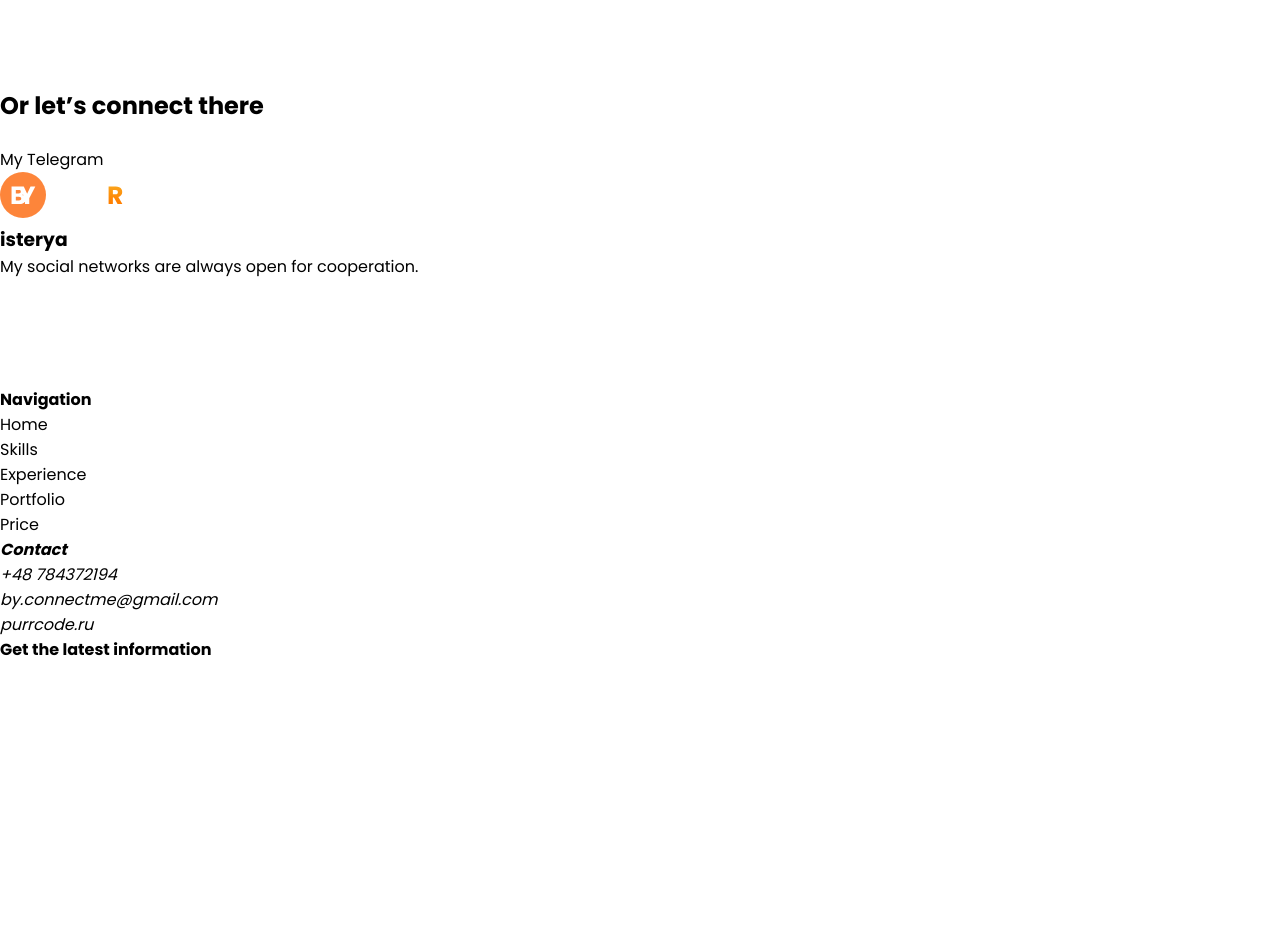
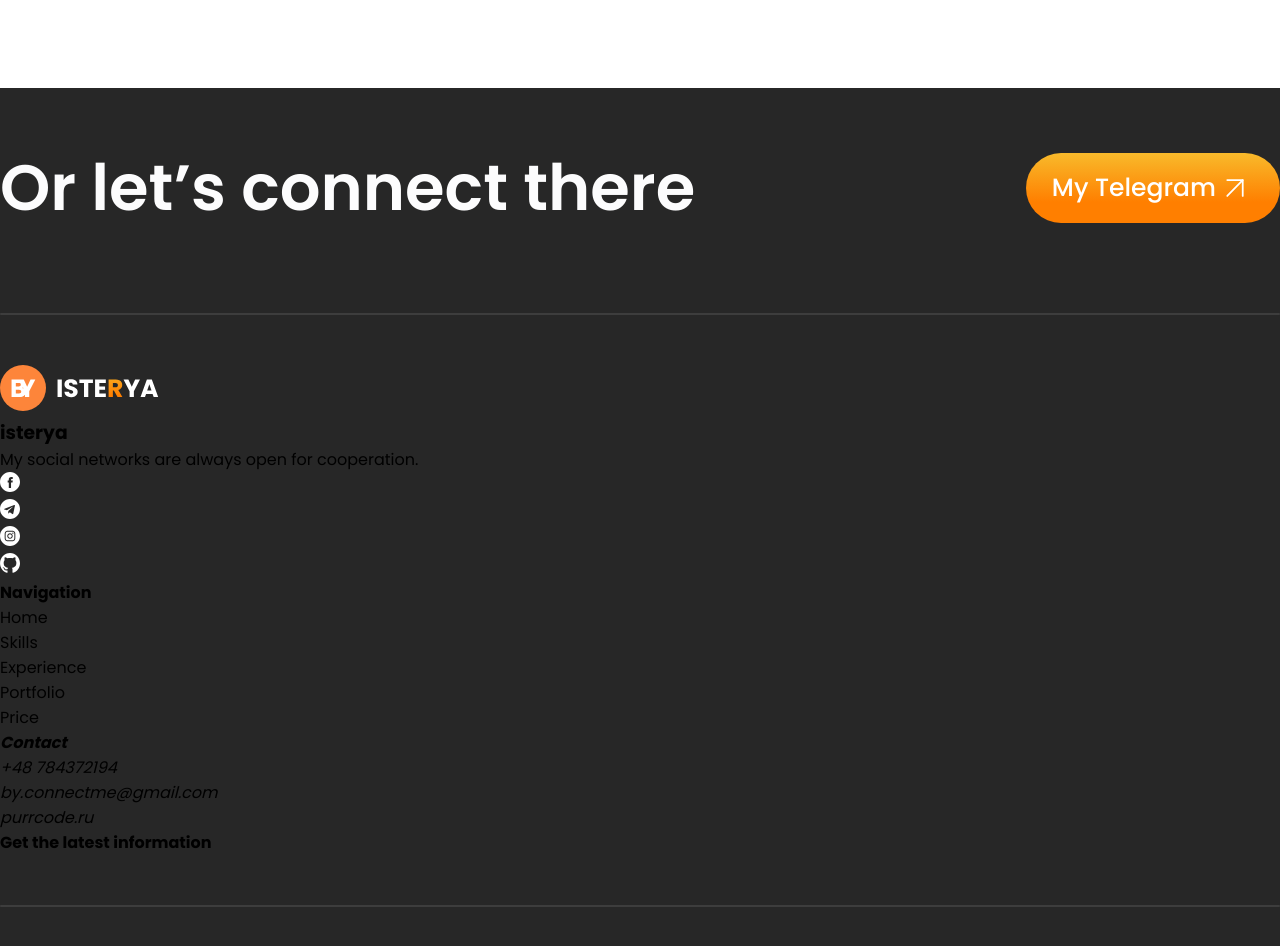
Before and after one commit to Isterya/my-portfolio, a React (Create React App) app: page / in a window 1280 px wide. Shown: the part 6140-7086 px from the top of the page. Before the commit the page ends 6802 px from the top, so only its background shows below. Built offline with nearby package versions, Linux system fonts and the light colour scheme.

Commit message:
refactor: separate UI and data storage, increase scalability

```diff
--- a/src/components/footer/Footer.tsx
+++ b/src/components/footer/Footer.tsx
@@ -1,10 +1,7 @@
+import { socialLinks, navLinks, contactInfo } from '../../data/footerData';
+
 import ArrowUp from '../../assets/icons/hero/arrow-up.svg';
 import logo from '../../assets/icons/footer-logo.svg';
-
-import facebookIcon from '../../assets/icons/socials/facebook-white.svg';
-import telegramIcon from '../../assets/icons/socials/telegram-white.svg';
-import instagramIcon from '../../assets/icons/socials/instagram-white.svg';
-import githubIcon from '../../assets/icons/socials/github-white.svg';
 
 import './footer.scss';
 
@@ -14,7 +11,6 @@ const Footer = () => {
       <div className="container">
         <div className="footer-telegram">
           <h2 className="footer-telegram__header">Or let’s connect there</h2>
-
           <a
             className="footer-telegram__link"
             href="https://t.me/perfectn1ght"
@@ -27,7 +23,7 @@ const Footer = () => {
           </a>
         </div>
 
-        <div className="footer-divider"></div>
+        <div className="footer-divider" />
 
         <div className="footer-wrapper">
           <div className="footer-social">
@@ -40,95 +36,62 @@ const Footer = () => {
               </a>
               <h3>isterya</h3>
             </div>
-
             <p className="footer__descr">
               My social networks are always open for cooperation.
             </p>
 
             <ul className="footer-social__links">
-              <li className="footer-social__item">
-                <a href="#">
+              {socialLinks.map(({ icon, alt, href }) => (
+                <li
+                  key={alt}
+                  className="footer-social__item"
+                >
+                  <a href={href}>
                     <img
-                    src={facebookIcon}
-                    alt="Link to facebook"
+                      src={icon}
+                      alt={`Link to ${alt}`}
                     />
                   </a>
                 </li>
-              <li className="footer-social__item">
-                <a href="#">
-                  <img
-                    src={telegramIcon}
-                    alt="Link to telegram"
-                  />
-                </a>
-              </li>
-              <li className="footer-social__item">
-                <a href="#">
-                  <img
-                    src={instagramIcon}
-                    alt="Link to instagram"
-                  />
-                </a>
-              </li>
-              <li className="footer-social__item">
-                <a href="#">
-                  <img
-                    src={githubIcon}
-                    alt="Link to github"
-                  />
-                </a>
-              </li>
+              ))}
             </ul>
           </div>
 
           <nav className="footer-nav">
             <h4 className="footer-title">Navigation</h4>
-
             <ul className="footer-nav__list">
-              <li className="footer-nav__item">
-                <a href="#home">Home</a>
+              {navLinks.map((link) => (
+                <li
+                  key={link}
+                  className="footer-nav__item"
+                >
+                  <a href={`#${link.toLowerCase()}`}>{link}</a>
                 </li>
-              <li className="footer-nav__item">
-                <a href="#skills">Skills</a>
-              </li>
-              <li className="footer-nav__item">
-                <a href="#experience">Experience</a>
-              </li>
-              <li className="footer-nav__item">
-                <a href="#portfolio">Portfolio</a>
-              </li>
-              <li className="footer-nav__item">
-                <a href="#price">Price</a>
-              </li>
+              ))}
             </ul>
           </nav>
 
           <address className="footer-contact">
             <h4 className="footer-title">Contact</h4>
-
             <ul className="footer-contact__list">
-              <li className="footer-contact__item">
-                <a href="tel:+48784372194">+48 784372194</a>
+              {contactInfo.map(({ text, href }) => (
+                <li
+                  key={href}
+                  className="footer-contact__item"
+                >
+                  <a href={href}>{text}</a>
                 </li>
-              <li className="footer-contact__item">
-                <a href="mailto:by.connectme@gmail.com">
-                  by.connectme@gmail.com
-                </a>
-              </li>
-              <li className="footer-contact__item">
-                <a href="#">purrcode.ru</a>
-              </li>
+              ))}
             </ul>
           </address>
 
           <div className="footer-email">
             <h4 className="footer-title">Get the latest information</h4>
-
             {/* TODO: make the email form */}
           </div>
         </div>
 
-        <div className="footer-divider"></div>
+        <div className="footer-divider" />
       </div>
     </footer>
   );
--- a/src/components/footer/footer.scss
+++ b/src/components/footer/footer.scss
@@ -0,0 +1,46 @@
+@import '../../styles/variables.scss';
+
+.footer {
+  min-height: 685px;
+  background-color: #272727;
+  padding: 25px 0;
+
+  &-telegram {
+    height: 150px;
+    display: flex;
+    align-items: center;
+    justify-content: space-between;
+
+    &__header {
+      font-weight: 600;
+      font-size: 64px;
+      line-height: 96px;
+      color: #fcfcfd;
+    }
+
+    &__link {
+      border-radius: 60px;
+      padding: 16px 26px;
+      background: $main-color;
+      display: flex;
+      align-items: center;
+      justify-content: space-between;
+
+      font-weight: 500;
+      font-size: 25px;
+      color: #fff;
+
+      img {
+        max-width: 38px;
+      }
+    }
+  }
+
+  &-divider {
+    margin: 50px 0;
+    width: 100%;
+    height: 2px;
+    background: rgba(255, 255, 255, 0.1);
+    border-radius: 5px;
+  }
+}
--- /dev/null
+++ b/src/data/footerData.ts
@@ -0,0 +1,36 @@
+import facebookIcon from '../assets/icons/socials/facebook-white.svg';
+import telegramIcon from '../assets/icons/socials/telegram-white.svg';
+import instagramIcon from '../assets/icons/socials/instagram-white.svg';
+import githubIcon from '../assets/icons/socials/github-white.svg';
+
+export interface SocialLinks {
+  icon: string;
+  alt: string;
+  href: string;
+}
+
+export interface contactInfo {
+  text: string;
+  href: string;
+}
+
+export const socialLinks: SocialLinks[] = [
+  { icon: facebookIcon, alt: 'facebook', href: '#' },
+  { icon: telegramIcon, alt: 'telegram', href: '#' },
+  { icon: instagramIcon, alt: 'instagram', href: '#' },
+  { icon: githubIcon, alt: 'github', href: '#' },
+];
+
+export const navLinks: string[] = [
+  'Home',
+  'Skills',
+  'Experience',
+  'Portfolio',
+  'Price',
+];
+
+export const contactInfo: contactInfo[] = [
+  { text: '+48 784372194', href: 'tel:+48784372194' },
+  { text: 'by.connectme@gmail.com', href: 'mailto:by.connectme@gmail.com' },
+  { text: 'purrcode.ru', href: '#' },
+];
```
Lines whose indentation alone changed are shown as unchanged.
